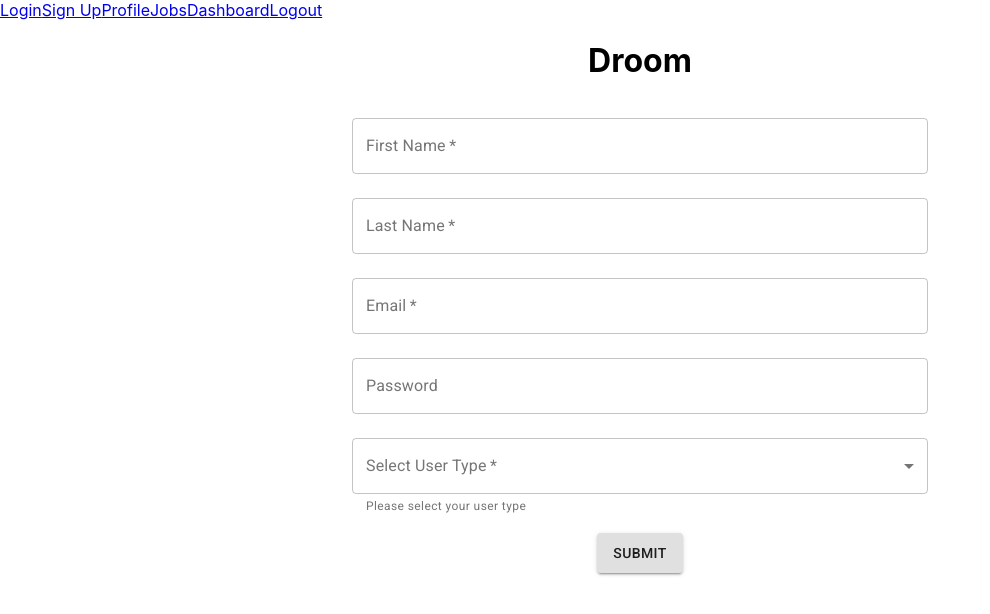
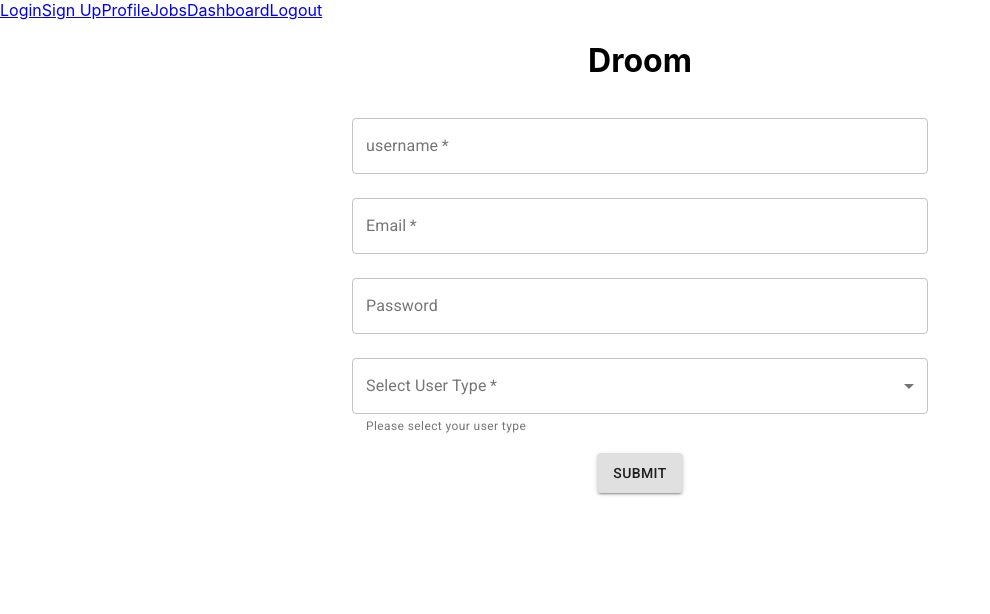
Before and after one commit to bw-drooms/front-end, a React (Create React App) app in the folder droom/: page /signup in a window 1280 px wide. Shown: the top 614 px of the page, without its empty margins (0-990 px from the left). Built offline with nearby package versions, Linux system fonts and the light colour scheme.

Commit message:
more auth fixes

```diff
--- a/droom/src/components/login/LoginForm.js
+++ b/droom/src/components/login/LoginForm.js
@@ -39,7 +39,8 @@ const LoginForm =(props) => {
     });
 
     const login = e => {
-      e.preventDefult()
+      e.preventDefault()
+      console.log('login', values)
       axiosWithAuth()
       .post('api/login', values)
       .then(res => {
@@ -50,8 +51,8 @@ const LoginForm =(props) => {
        })
     }
 
-    const handleChange = name => event => {
-        setValues({ ...values, [name]: event.target.value });
+    const handleChange = event => {
+        setValues({ ...values, [event.target.name]: event.target.value });
       };
 
     return (
@@ -74,6 +75,7 @@ const LoginForm =(props) => {
                     label="Password"
                     className={classes.textField}
                     type="password"
+                    name='password'
                     autoComplete="current-password"
                     margin="normal"
                     onChange={handleChange}
--- a/droom/src/components/login/SignupForm.js
+++ b/droom/src/components/login/SignupForm.js
@@ -46,15 +46,15 @@ export default function SignupForm(props) {
 
     const classes = useStyles();
     const [values, setValues] = useState({
-        firstName: "",
-        lastName: "",
+        username: "",
         email: "",
         password: "",
-        userTypes: "",
+        role: "",
     });
 
     const signup = e => {
         e.preventDefault()
+        console.log('values', values)
         axiosWithAuth()
             .post('api/register', users)
             .then(res => {
@@ -64,15 +64,15 @@ export default function SignupForm(props) {
                     .catch(err => console.log('Login Error', err))
             })
     }
-    const handleChange = name => event => {
-        setValues({ ...values, [name]: event.target.value });
+    const handleChange = event => {
+        setValues({ ...values, [event.target.name]: event.target.value });
     };
 
     console.log('signup', signup)
     return (
         <div className="signup-form">
             <form className={classes.container} autoComplete="off" onSubmit={signup}>
-                <TextField
+                {/* <TextField
                     id="outlined-name"
                     label="First Name"
                     className={classes.textField}
@@ -83,13 +83,13 @@ export default function SignupForm(props) {
                     variant="outlined"
                     onChange={handleChange}
                     required
-                />
+                /> */}
                 <TextField
                     id="outlined-name"
-                    label="Last Name"
+                    label="username"
                     className={classes.textField}
                     type="name"
-                    name="name"
+                    name="username"
                     autoComplete="name"
                     margin="normal"
                     variant="outlined"
@@ -113,6 +113,7 @@ export default function SignupForm(props) {
                     label="Password"
                     className={classes.textField}
                     type="password"
+                    name='password'
                     autoComplete="current-password"
                     margin="normal"
                     onChange={handleChange}
@@ -123,8 +124,9 @@ export default function SignupForm(props) {
                     select
                     label="Select User Type"
                     className={classes.textField}
-                    value={values.userTypes}
-                    onChange={handleChange('userTypes')}
+                    value={values.role}
+                    name="role"
+                    onChange={handleChange}
                     SelectProps={{
                         MenuProps: {
                             className: classes.menu,
```
